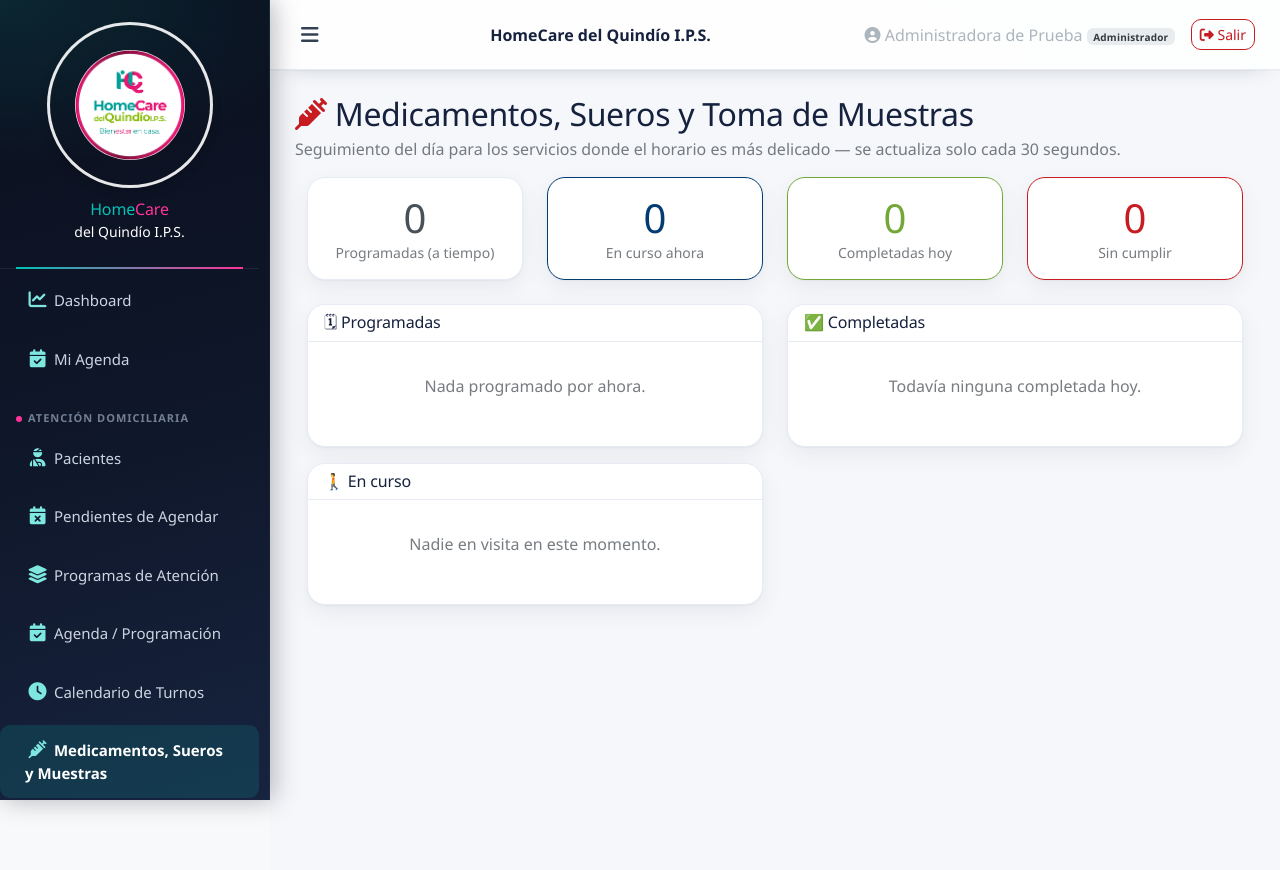
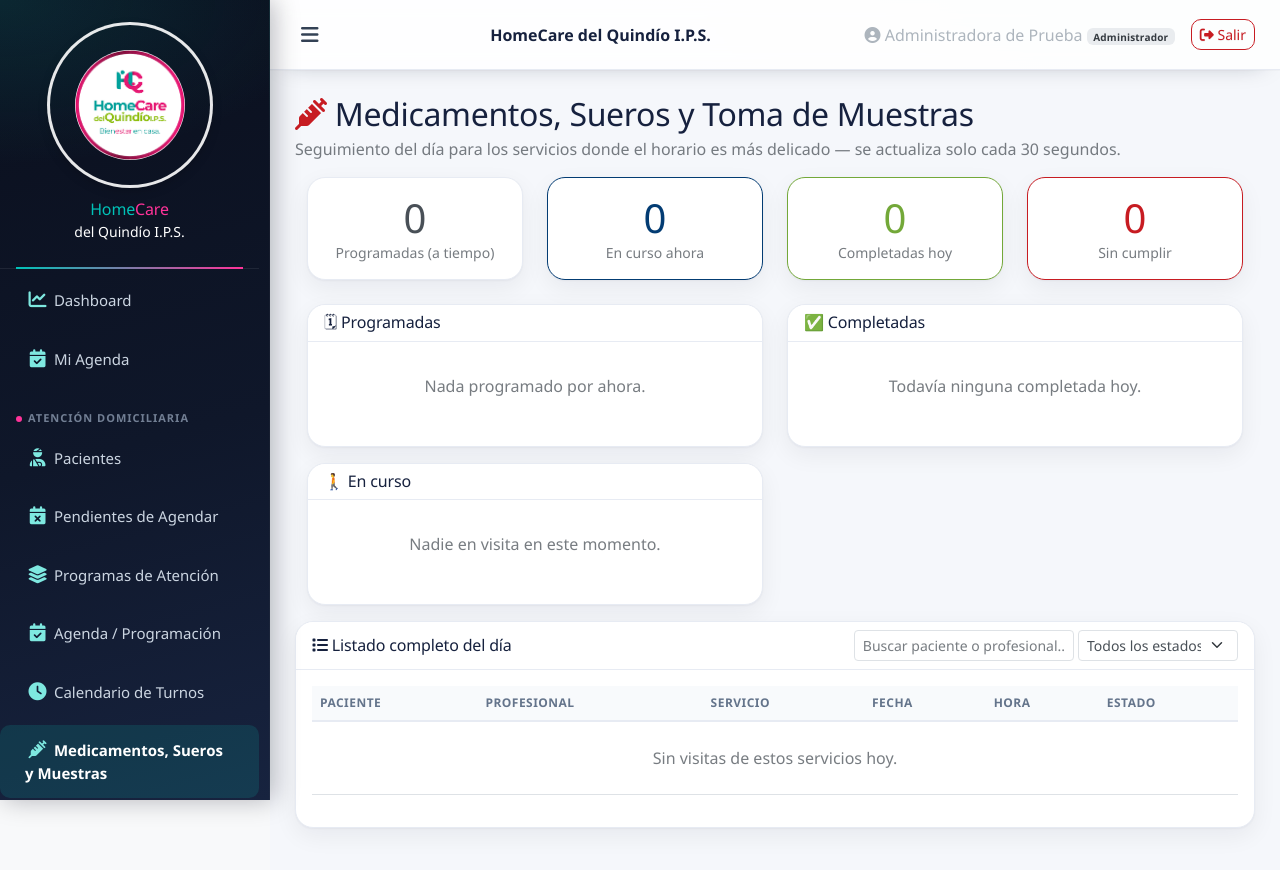
Before and after one commit to cardenasruizdaniel-svg/HomeCareEnterprise, a FastAPI app: page /servicios-criticos in a window 1280 px wide. Run offline with FastAPI, Linux system fonts and the light colour scheme; a user stored in the database is signed in; data comes from the database, SQL or seed files in the repository; parts of the project's set-up code (start-up, migrations or seed data) failed here and were passed over; some libraries are stand-ins or nearby versions.

Commit message:
Descripción de los cambios

```diff
--- a/services/dashboard_operativo_service.py
+++ b/services/dashboard_operativo_service.py
@@ -74,7 +74,7 @@ def panel_servicios_criticos():
     filas = consultar_todos(
         """
         SELECT
-            p.id, p.hora_inicio, p.hora_fin, p.hora_real_inicio, p.hora_real_fin,
+            p.id, p.fecha, p.hora_inicio, p.hora_fin, p.hora_real_inicio, p.hora_real_fin,
             p.servicio, p.estado,
             (pa.primer_nombre || ' ' || pa.primer_apellido) AS paciente,
             pa.id AS paciente_id,
--- a/templates/servicios_criticos/panel.html
+++ b/templates/servicios_criticos/panel.html
@@ -65,6 +65,38 @@
             </div>
         </div>
     </div>
+    <div class="card shadow">
+        <div class="card-header bg-white d-flex justify-content-between align-items-center">
+            <h6 class="mb-0"><i class="fa-solid fa-list"></i> Listado completo del día</h6>
+            <div>
+                <input type="text" class="form-control form-control-sm d-inline-block" id="buscar-listado" placeholder="Buscar paciente o profesional..." style="width:220px;">
+                <select class="form-select form-select-sm d-inline-block" id="filtro-estado-listado" style="width:160px;">
+                    <option value="">Todos los estados</option>
+                    <option value="Programada">Programada</option>
+                    <option value="En curso">En curso</option>
+                    <option value="Completada">Completada</option>
+                    <option value="Sin cumplir">Sin cumplir</option>
+                </select>
+            </div>
+        </div>
+        <div class="card-body">
+            <div class="table-responsive">
+                <table class="table table-hover align-middle">
+                    <thead class="table-light">
+                        <tr>
+                            <th>Paciente</th>
+                            <th>Profesional</th>
+                            <th>Servicio</th>
+                            <th>Fecha</th>
+                            <th>Hora</th>
+                            <th>Estado</th>
+                        </tr>
+                    </thead>
+                    <tbody id="cuerpo-listado-completo"></tbody>
+                </table>
+            </div>
+        </div>
+    </div>
 </div>
 
 <script>
@@ -77,6 +109,27 @@ function fila(v, mostrarBadgeVencida) {
             ${mostrarBadgeVencida ? `<span class="badge bg-danger float-end">Debía ser ${v.hora_fin}</span>` : `<span class="badge bg-secondary float-end">${v.hora_inicio}-${v.hora_fin}</span>`}
             <br><small class="text-muted">${v.servicio} · Con: ${v.profesional || "Sin asignar"}</small>
         </div>`;
+}
+
+const ESTADO_INFO = {
+    "Programada": { color: "secondary", icono: "🗓" },
+    "En curso": { color: "info", icono: "🚶" },
+    "Completada": { color: "success", icono: "✅" },
+    "Sin cumplir": { color: "danger", icono: "⚠" },
+};
+
+function filaListado(v, estado) {
+    const fecha = v.fecha || new Date().toISOString().slice(0, 10);
+    const info = ESTADO_INFO[estado];
+    return `
+        <tr data-paciente="${(v.paciente || "").toLowerCase()}" data-profesional="${(v.profesional || "").toLowerCase()}" data-estado="${estado}">
+            <td><strong>${v.paciente || "Paciente sin nombre"}</strong></td>
+            <td>${v.profesional || "Sin asignar"}</td>
+            <td>${v.servicio}</td>
+            <td>${fecha}</td>
+            <td>${v.hora_inicio}${v.hora_fin ? " - " + v.hora_fin : ""}</td>
+            <td><span class="badge bg-${info.color}">${info.icono} ${estado}</span></td>
+        </tr>`;
 }
 
 function pintarPanel(panel) {
@@ -96,7 +149,35 @@ function pintarPanel(panel) {
     if (contenedorAlertas) {
         contenedorAlertas.innerHTML = panel.alertas.map((v) => fila(v, true)).join("");
     }
+
+    // Listado consolidado: todo junto, con su estado, ordenado por hora
+    const todas = [
+        ...panel.programadas.map((v) => ({ ...v, _estado: "Programada" })),
+        ...panel.en_curso.map((v) => ({ ...v, _estado: "En curso" })),
+        ...panel.completadas.map((v) => ({ ...v, _estado: "Completada" })),
+        ...panel.alertas.map((v) => ({ ...v, _estado: "Sin cumplir" })),
+    ].sort((a, b) => (a.hora_inicio || "").localeCompare(b.hora_inicio || ""));
+
+    const cuerpo = document.getElementById("cuerpo-listado-completo");
+    cuerpo.innerHTML = todas.length
+        ? todas.map((v) => filaListado(v, v._estado)).join("")
+        : `<tr><td colspan="6" class="text-center text-muted py-4">Sin visitas de estos servicios hoy.</td></tr>`;
+
+    aplicarFiltros();
 }
+
+function aplicarFiltros() {
+    const texto = document.getElementById("buscar-listado").value.toLowerCase();
+    const estado = document.getElementById("filtro-estado-listado").value;
+    document.querySelectorAll("#cuerpo-listado-completo tr[data-paciente]").forEach((fila) => {
+        const coincideTexto = !texto || fila.dataset.paciente.includes(texto) || fila.dataset.profesional.includes(texto);
+        const coincideEstado = !estado || fila.dataset.estado === estado;
+        fila.style.display = (coincideTexto && coincideEstado) ? "" : "none";
+    });
+}
+
+document.getElementById("buscar-listado").addEventListener("input", aplicarFiltros);
+document.getElementById("filtro-estado-listado").addEventListener("change", aplicarFiltros);
 
 pintarPanel(panelInicial);
 
```
